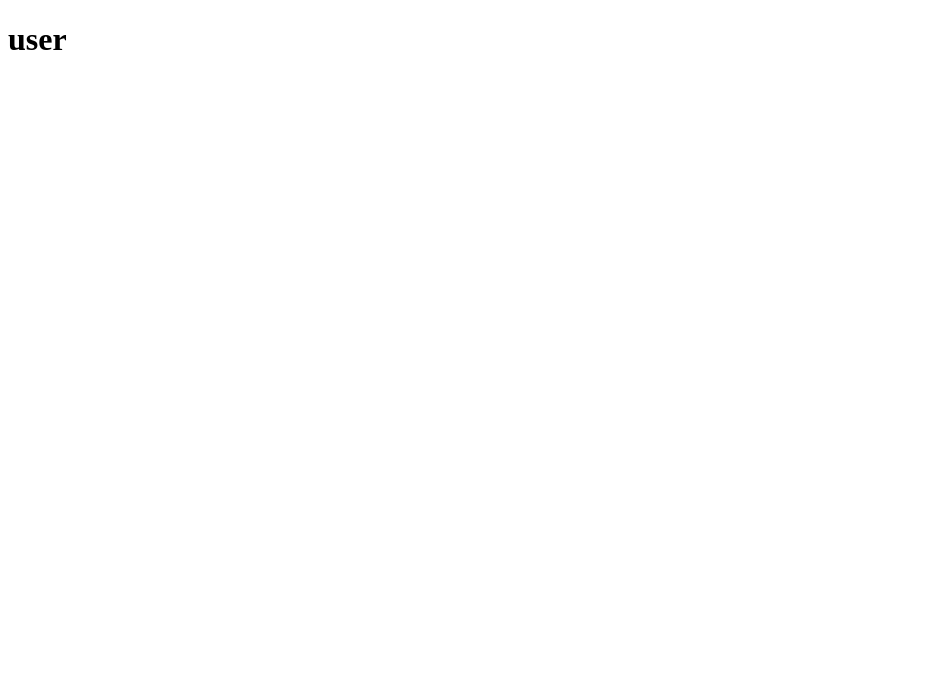
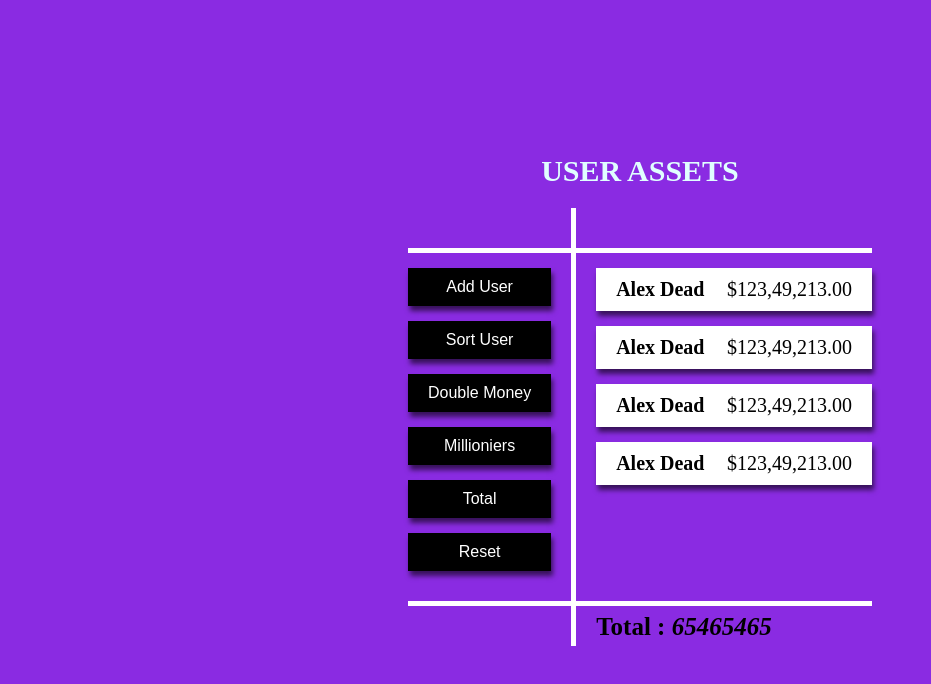
Before and after one commit to mustafa-mahmud/js-5-user-api, a plain HTML site: page index.html in a window 1280 px wide. Shown: the whole page, without its empty margins (0-931 px from the left). Drawn offline with Linux system fonts and the light colour scheme.

Commit message:
End html+css

```diff
--- a/index.html
+++ b/index.html
@@ -11,7 +11,40 @@
 </head>
 
 <body>
-	<h1>user</h1>
+	<div class="container">
+		<h1>USER ASSETS</h1>
+		<div class="content">
+			<div class="left">
+				<button class="add">Add User</button>
+				<button class="sort">Sort User</button>
+				<button class="double">Double Money</button>
+				<button class="millionier">Millioniers</button>
+				<button class="total">Total</button>
+				<button class="reset">Reset</button>
+			</div>
+			<div class="right">
+				<div class="info">
+					<p>
+						<span class="name">Alex Dead</span>
+						<span class="money">$123,49,213.00</span>
+					</p>
+					<p>
+						<span class="name">Alex Dead</span>
+						<span class="money">$123,49,213.00</span>
+					</p>
+					<p>
+						<span class="name">Alex Dead</span>
+						<span class="money">$123,49,213.00</span>
+					</p>
+					<p>
+						<span class="name">Alex Dead</span>
+						<span class="money">$123,49,213.00</span>
+					</p>
+				</div>
+				<span class="total">Total : <i>65465465</i></span>
+			</div>
+		</div>
+	</div>
 
 	<script src="app.js"></script>
 </body>
--- a/main.scss
+++ b/main.scss
@@ -0,0 +1,110 @@
+*,
+::before,
+::after {
+	margin: 0;
+	padding: 0;
+	box-sizing: border-box;
+}
+
+html {
+	font-size: 62.5%;
+}
+
+body {
+	background-color: blueviolet;
+	display: flex;
+	justify-content: center;
+	align-items: center;
+	min-height: 100vh;
+	padding: 1rem;
+}
+
+.container {
+
+	h1 {
+		font-size: 3rem;
+		text-align: center;
+		margin-bottom: 2rem;
+		color: lightcyan;
+	}
+
+	.content {
+		display: flex;
+		position: relative;
+
+		&::before {
+			position: absolute;
+			content: '';
+			width: 100%;
+			height: 5px;
+			left: 0;
+			top: 4rem;
+			background-color: #fff;
+		}
+
+		&::after {
+			position: absolute;
+			content: '';
+			width: 100%;
+			height: 5px;
+			left: 0;
+			bottom: 4rem;
+			background-color: #fff;
+		}
+
+		.left {
+			display: flex;
+			flex-direction: column;
+			margin-right: 2rem;
+			border-right: 5px solid #fff;
+			padding: 6rem 0;
+			padding-right: 2rem;
+
+
+			button {
+				margin-bottom: 1.5rem;
+				border: 0;
+				background-color: #000;
+				padding: 1rem 2rem;
+				color: #fff;
+				box-shadow: 2px 5px 5px rgba($color: #000000, $alpha: 0.6);
+				font-size: 1.6rem;
+				cursor: pointer;
+
+				&:active {
+					transform: scale(0.98);
+				}
+			}
+		}
+
+		.right {
+			padding: 6rem 0;
+			position: relative;
+
+			p {
+				background-color: #fff;
+				box-shadow: 2px 5px 5px rgba($color: #000000, $alpha: 0.6);
+				padding: 1rem 2rem;
+				margin-bottom: 1.5rem;
+
+				.name {
+					font-size: 2rem;
+					font-weight: bold;
+					margin-right: 2rem;
+				}
+
+				.money {
+					font-size: 2rem;
+				}
+
+			}
+
+			.total {
+				position: absolute;
+				bottom: 0.5rem;
+				font-size: 2.5rem;
+				font-weight: bold;
+			}
+		}
+	}
+}
```
Also changed, not shown: css/main.css.
